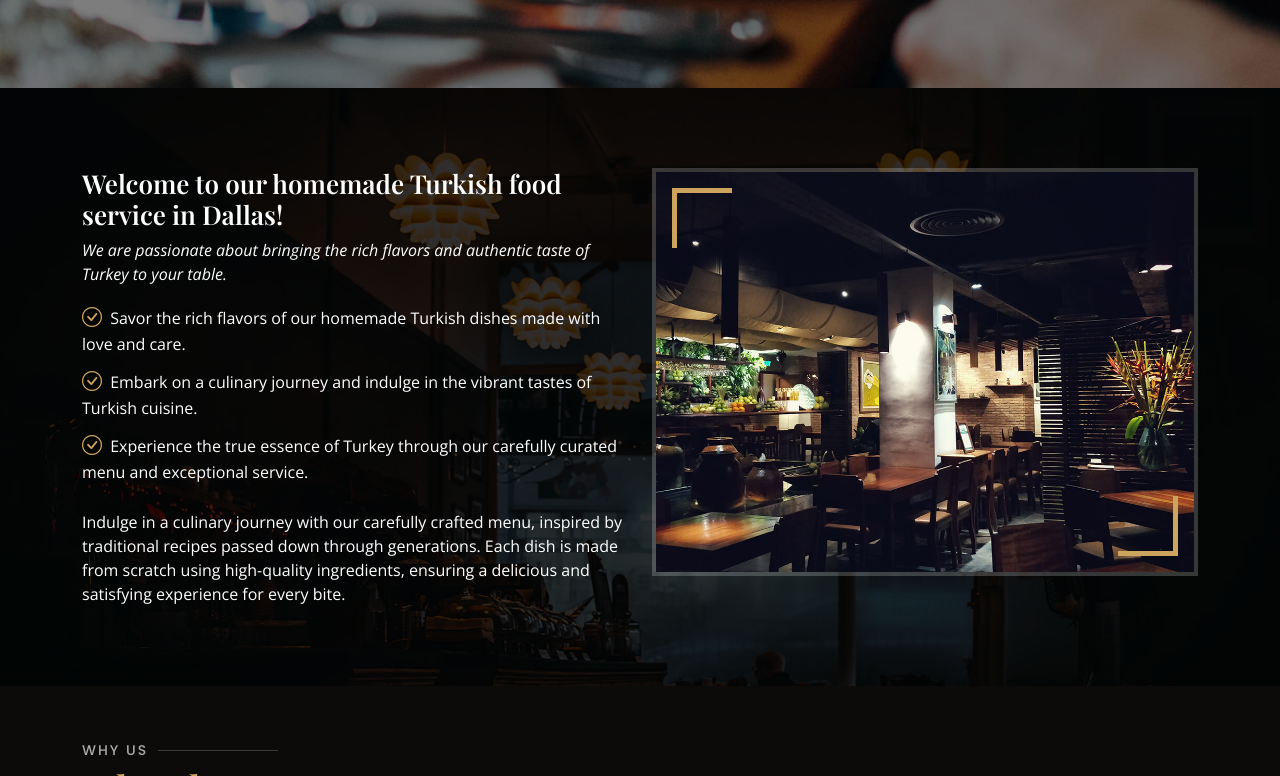
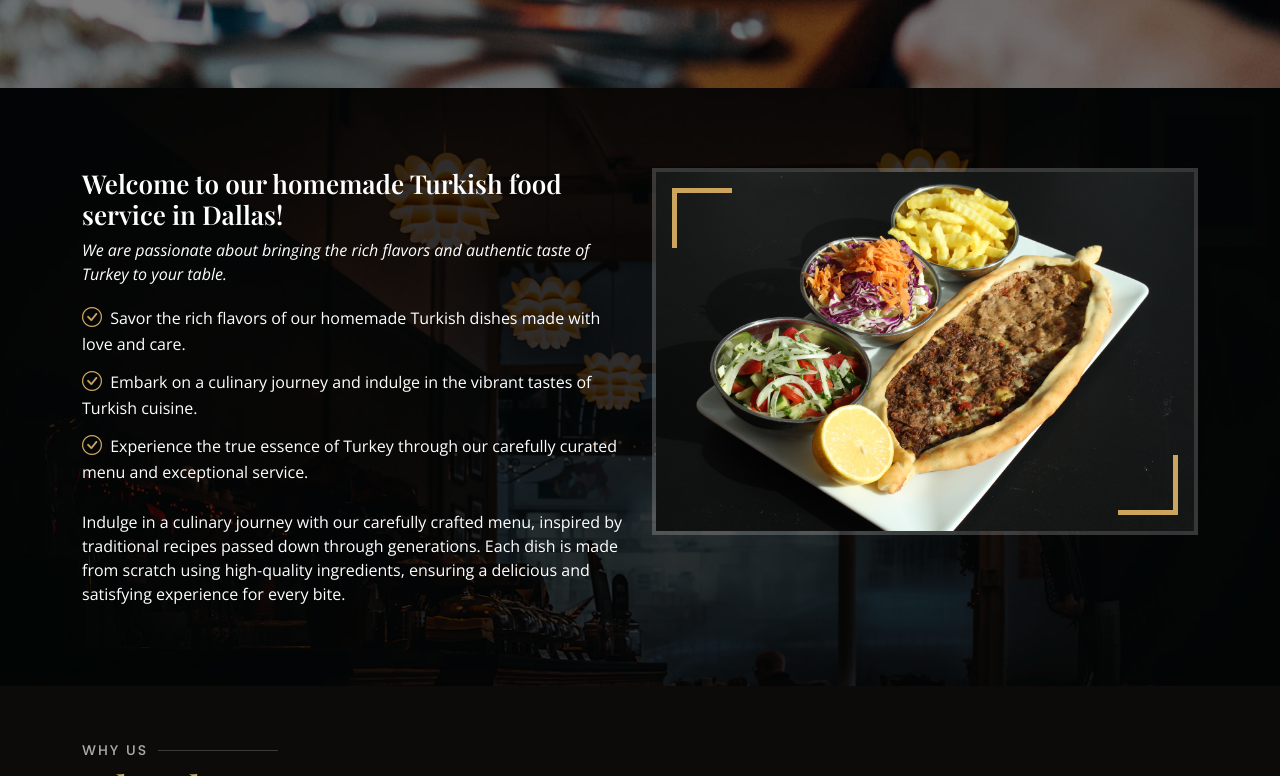
Before and after one commit to hakanolgun/kumkumin, a plain HTML site: page index.html in a window 1280 px wide. Shown: the part 712-1488 px from the top of the page. Drawn offline with nearby package versions, Linux system fonts and the light colour scheme; a web font is replaced by a local one.

Commit message:
Add pide images

```diff
--- a/index.html
+++ b/index.html
@@ -137,7 +137,7 @@
               data-aos-delay="100"
             >
               <div class="about-img">
-                <img src="assets/img/about.jpg" alt="" />
+                <img src="assets/img/pide.jpg" alt="" />
               </div>
             </div>
             <div class="col-lg-6 pt-4 pt-lg-0 order-2 order-lg-1 content">
```
Also changed, not shown: assets/img/pide-darken.jpg (added), assets/img/pide.jpg (added), 1 other file.
